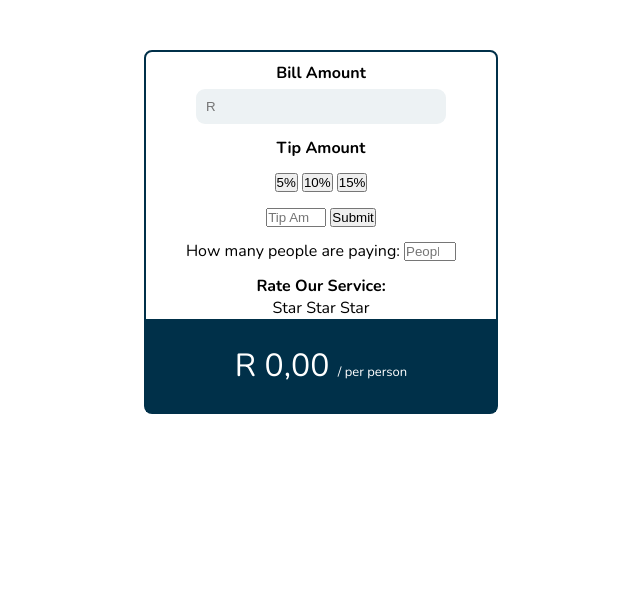
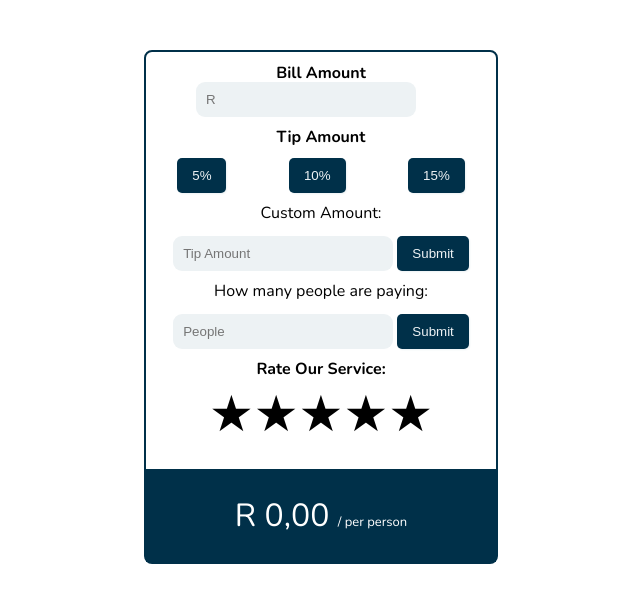
Before and after one commit to MDIMACat/JavaScriptProjects, a plain HTML site: page index.html in a window 1280 px wide. Shown: the whole page, without its empty margins (319-959 px from the left). Drawn offline with nearby package versions, Linux system fonts and the light colour scheme; a web font is replaced by a local one.

Commit message:
Added more styles and rate me styling

```diff
--- a/index.html
+++ b/index.html
@@ -24,19 +24,26 @@
                 <button type="submit">15%</button>
             </div>
             <div class="custom-tip">
-                <label for="Tip-amount"></label>
+                <label for="Tip-amount">Custom Amount:</label><br>
                 <input type="number" id="tip-amount" name="tip-amount" min="1" max="100" oninput="this.value = this.value.replace(/[^0-9]/g, ''); if(this.value > 100) this.value = ''; " placeholder="Tip Amount" required>
                 <button type="submit">Submit</button>
             </div>
 
             <div class="persons">
-                <label for="people-amount"> How many people are paying: </label>
+                <label for="people-amount"> How many people are paying: </label><br>
                 <input type="number" id="people-amount" name="people-amount" min="1" max="10" oninput="this.value = this.value.replace(/[^0-9]/g, ''); if(this.value > 10) this.value = ''; " placeholder="People" required>
+                <button type="submit">Submit</button>
             </div>
 
             <div class="rate-service">
                 <h4>Rate Our Service:</h4>
-                <span>Star Star Star</span>
+                <div data-id="1" class="ratings">
+                    <span data-rating="5">&#9733</span>
+                    <span data-rating="4">&#9733</span>
+                    <span data-rating="3">&#9733</span>
+                    <span data-rating="2">&#9733</span>
+                    <span data-rating="1">&#9733</span>
+                </div>
             </div>
         </div>
         <div class="per-person-section">
--- a/src/public/stylesheet.css
+++ b/src/public/stylesheet.css
@@ -18,7 +18,7 @@ body {
     padding-top: 10px;
     padding-bottom: 0px;
     width: 350px;
-    height: 350px;
+    height: 500px;
 
     margin: 50px auto;
     border-radius: 8px;
@@ -58,3 +58,57 @@ span.per-person {
     border-radius: 9px;
     background-color: #edf2f4;
 }
+
+.rate-service {
+    margin-bottom: 20px;
+}
+
+button {
+    padding: 10px 15px;
+    border: none;
+    border-radius: 5px;
+    background-color: #003049;
+    color: #edf2f4;
+    box-shadow: 1px 1px 2px;
+}
+
+button:hover{
+    background-color: #0091da;
+    cursor: pointer;
+}
+
+.tip-buttons {
+    display: flex;
+    justify-content: space-around;
+
+}
+
+input{
+    margin-top: 12px;
+    padding: 10px 10px;
+    border: none;
+    border-radius: 9px;
+    background-color: #edf2f4;
+    width: 200px;
+}
+
+.ratings {
+    display: flex;
+    flex-direction: row-reverse;
+    justify-content: center;
+}
+
+.ratings span {
+    cursor: pointer;
+    transition: color .2s, transform .2s;
+    font-size: 50px;
+}
+
+.ratings span:hover{
+    color: orange;
+    transform: scale(1.3);
+}
+
+.ratings span:hover ~ span {
+    color: orange;
+}
```
